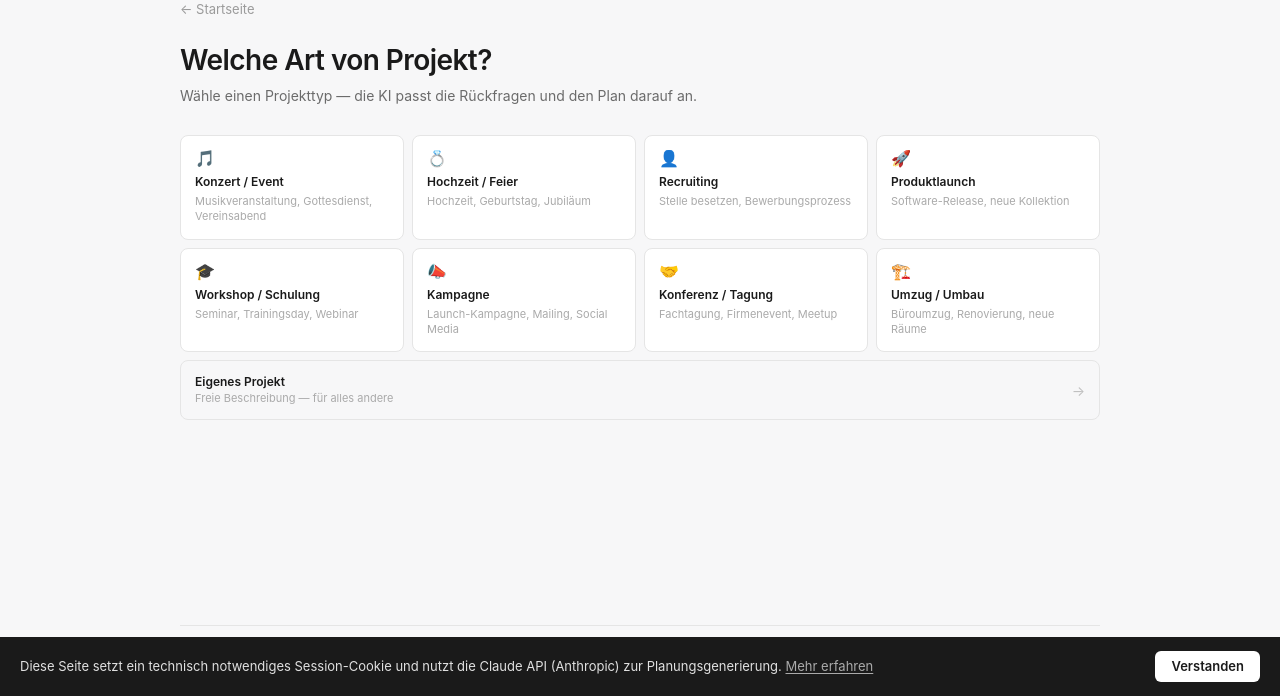
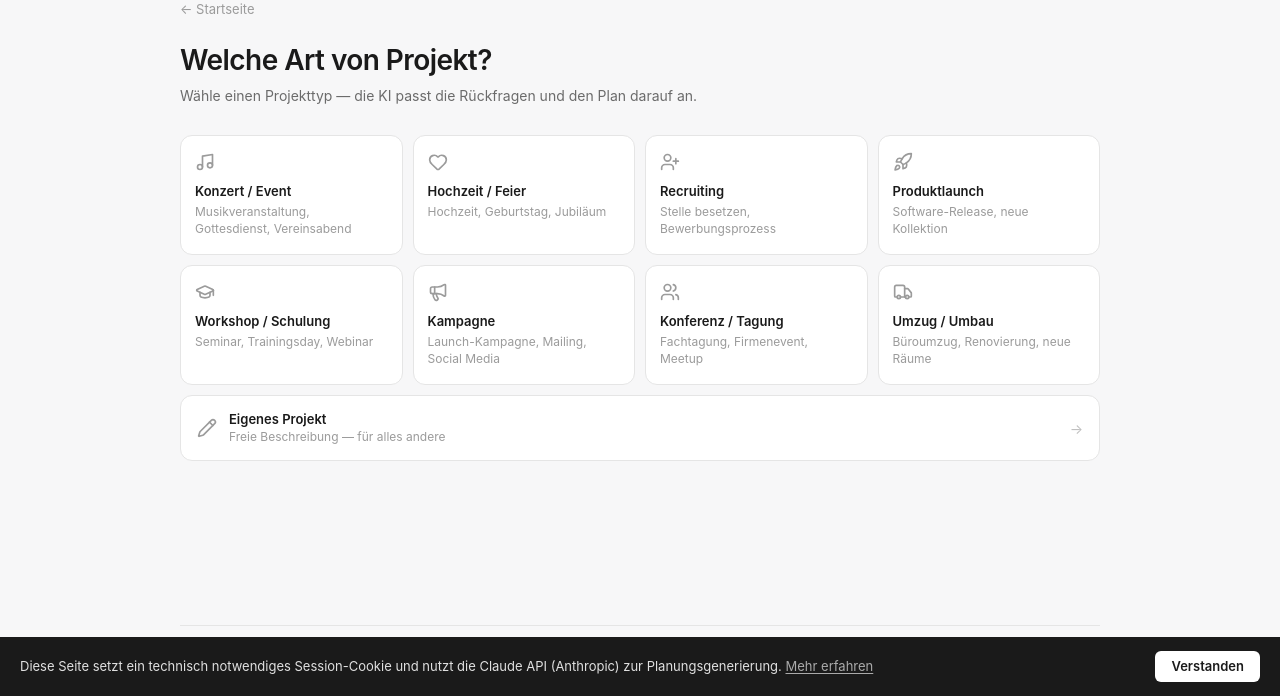
Before and after one commit to liga-auguste/planning-hub, a Django app: page /planner/ in a window 1280 px wide. Shown: the part 104-800 px from the top of the page. Run offline with Django 5.2, Linux system fonts and the light colour scheme; some libraries are stand-ins or nearby versions.

Commit message:
Rebuild the project-type grid around real icons
Nine Lucide line icons (ISC) replace the eight emoji — the ninth tile,
"Eigenes Projekt", had no icon at all and gets the pencil, since a
bare row in an iconed grid reads as a missing asset. Delivered as one
<symbol> sprite in the step-1 branch, referenced by <use>; presentation
attributes live on .tile-icon in CSS, where fill/stroke inherit into
the shadow tree and currentColor resolves against the tile's colour —
dark-mode-ready without #11/#12 having landed.

The grid itself joins the landing language: 12px radius, 16px padding,
the landing hover (#aaa border plus its shadow — the old #1a1a1a hover
read as "selected"), a 4/3/2 column ladder, and the custom tile turns
white like its neighbours with the landing's arrow nudge. The dead
inline 80px padding goes with it. Licence noted at the sprite and in
README.md.

Closes #44
Refs #72, #23

```diff
--- a/projects/planner_views.py
+++ b/projects/planner_views.py
@@ -55,69 +55,71 @@ DEFAULT_PLACEHOLDER = (
 )
 
 # One entry per tile on the planner's first step; planner_start builds each
-# href with urlencode() (#5). The placeholder is ghost text the empty describe
-# field shows once a type is chosen — the old prefill wrote "[Datum]"-style
+# href with urlencode() (#5), and the icon names a <symbol> in the Lucide
+# sprite planner_start.html defines (#44). The placeholder is ghost text the
+# empty describe field shows once a type is chosen — the old prefill wrote "[Datum]"-style
 # templates into the field itself, and deleting the square brackets was the
 # first thing every visitor had to do (#72).
 PLANNER_TILES = [
     {
         "type": "konzert",
-        "icon": "🎵",
+        "icon": "music",
         "label": "Konzert / Event",
         "example": "Musikveranstaltung, Gottesdienst, Vereinsabend",
         "placeholder": "z.B. Konzert am 15. September, Violine und Orgel, in der Stadtkirche",
     },
     {
         "type": "hochzeit",
-        "icon": "💍",
+        "icon": "heart",
         "label": "Hochzeit / Feier",
         "example": "Hochzeit, Geburtstag, Jubiläum",
         "placeholder": "z.B. Hochzeit am 20. Juni in Potsdam, ca. 80 Gäste",
     },
     {
         "type": "recruiting",
-        "icon": "👤",
+        "icon": "user-plus",
         "label": "Recruiting",
         "example": "Stelle besetzen, Bewerbungsprozess",
         "placeholder": "z.B. Kandidat einstellen bis 1. Oktober, Position: Frontend-Entwicklung",
     },
     {
         "type": "launch",
-        "icon": "🚀",
+        "icon": "rocket",
         "label": "Produktlaunch",
         "example": "Software-Release, neue Kollektion",
         "placeholder": "z.B. Produktlaunch am 3. November: neue Herbstkollektion",
     },
     {
         "type": "workshop",
-        "icon": "🎓",
+        "icon": "graduation-cap",
         "label": "Workshop / Schulung",
         "example": "Seminar, Trainingsday, Webinar",
         "placeholder": "z.B. Workshop am 10. Oktober, Thema: Zeitmanagement, ca. 15 Teilnehmer",
     },
     {
         "type": "kampagne",
-        "icon": "📣",
+        "icon": "megaphone",
         "label": "Kampagne",
         "example": "Launch-Kampagne, Mailing, Social Media",
         "placeholder": "z.B. Marketing-Kampagne für das Weihnachtsgeschäft, Start: 1. November",
     },
     {
         "type": "konferenz",
-        "icon": "🤝",
+        "icon": "users",
         "label": "Konferenz / Tagung",
         "example": "Fachtagung, Firmenevent, Meetup",
         "placeholder": "z.B. Fachtagung am 12. März in Leipzig, ca. 120 Teilnehmer",
     },
     {
         "type": "umzug",
-        "icon": "🏗️",
+        "icon": "truck",
         "label": "Umzug / Umbau",
         "example": "Büroumzug, Renovierung, neue Räume",
         "placeholder": "z.B. Büroumzug am 1. Dezember: neue Räume am Marktplatz",
     },
     {
         "type": "eigenes",
+        "icon": "pencil",
         "custom": True,
         "label": "Eigenes Projekt",
         "example": "Freie Beschreibung — für alles andere",
--- a/projects/templates/projects/planner_start.html
+++ b/projects/templates/projects/planner_start.html
@@ -13,15 +13,24 @@
 {% block extra_css %}
     {% include 'projects/_planner_css.html' %}
     /* Step 1: tile grid */
-    .tiles { display: grid; grid-template-columns: repeat(4, 1fr); gap: 8px; }
-    .tile { display: block; background: #fff; border: 1px solid #e5e5e5; border-radius: 8px; padding: 14px; text-decoration: none; color: #1a1a1a; transition: border-color 0.15s, box-shadow 0.15s; }
-    .tile:hover { border-color: #1a1a1a; box-shadow: 0 2px 8px rgba(0,0,0,0.06); color: #1a1a1a; }
-    .tile-icon { font-size: 16px; margin-bottom: 7px; line-height: 1; }
-    .tile-label { font-size: 12px; font-weight: 600; margin-bottom: 3px; }
-    .tile-example { font-size: 11px; color: #aaa; line-height: 1.4; }
-    .tile-custom { grid-column: 1 / -1; display: flex; align-items: center; gap: 10px; padding: 12px 14px; background: #f7f7f8; }
+    .tiles { display: grid; grid-template-columns: repeat(4, 1fr); gap: 10px; }
+    .tile { display: block; background: #fff; border: 1px solid #e5e5e5; border-radius: 12px; padding: 16px 14px; text-decoration: none; color: #1a1a1a; transition: border-color 0.15s, box-shadow 0.15s; }
+    /* The landing page's hover — #1a1a1a on a resting border reads as
+       "selected", not as "hoverable". */
+    .tile:hover { border-color: #aaa; box-shadow: 0 2px 10px rgba(0,0,0,0.07); color: #1a1a1a; }
+    /* Presentation lives here, not on the <symbol>: fill/stroke inherit into
+       the <use> shadow tree, so currentColor resolves against the tile's
+       colour and the icons follow a later token or dark pass for free. */
+    .tile-icon { display: block; width: 20px; height: 20px; margin-bottom: 10px; color: #9b9b9b; transition: color 0.15s; fill: none; stroke: currentColor; stroke-width: 2; stroke-linecap: round; stroke-linejoin: round; }
+    .tile:hover .tile-icon { color: #1a1a1a; }
+    .tile-label { font-size: 13px; font-weight: 600; margin-bottom: 3px; }
+    .tile-example { font-size: 12px; color: #9b9b9b; line-height: 1.4; }
+    .tile-custom { grid-column: 1 / -1; display: flex; align-items: center; gap: 12px; padding: 14px 16px; }
+    .tile-custom .tile-icon { margin-bottom: 0; }
     .tile-custom .tile-label { margin-bottom: 0; }
-    .tile-custom .arrow { margin-left: auto; color: #c0c0c0; font-size: 14px; }
+    .tile-custom .arrow { margin-left: auto; color: #c0c0c0; font-size: 14px; transition: transform 0.15s, color 0.15s; }
+    .tile-custom:hover .arrow { transform: translateX(3px); color: #1a1a1a; }
+    @media (max-width: 768px) { .tiles { grid-template-columns: repeat(3, 1fr); } }
     /* Step 2: describe form */
     textarea { width: 100%; border: 1px solid #e5e5e5; border-radius: 6px; padding: 12px; font-size: 14px; resize: vertical; }
     textarea:focus { outline: none; border-color: #1a1a1a; }
@@ -34,7 +43,19 @@
 
 {% block content %}
 {% if show_tiles %}
-    <div class="tile-page" style="padding: 0 0 80px;">
+    <div class="tile-page">
+        {# Lucide icons (https://lucide.dev) — ISC License, Copyright (c) Lucide Contributors. #}
+        <svg width="0" height="0" style="position:absolute" aria-hidden="true">
+            <symbol id="icon-music" viewBox="0 0 24 24"><path d="M9 18V5l12-2v13"/><circle cx="6" cy="18" r="3"/><circle cx="18" cy="16" r="3"/></symbol>
+            <symbol id="icon-heart" viewBox="0 0 24 24"><path d="M2 9.5a5.5 5.5 0 0 1 9.591-3.676.56.56 0 0 0 .818 0A5.49 5.49 0 0 1 22 9.5c0 2.29-1.5 4-3 5.5l-5.492 5.313a2 2 0 0 1-3 .019L5 15c-1.5-1.5-3-3.2-3-5.5"/></symbol>
+            <symbol id="icon-user-plus" viewBox="0 0 24 24"><path d="M16 21v-2a4 4 0 0 0-4-4H6a4 4 0 0 0-4 4v2"/><circle cx="9" cy="7" r="4"/><line x1="19" x2="19" y1="8" y2="14"/><line x1="22" x2="16" y1="11" y2="11"/></symbol>
+            <symbol id="icon-rocket" viewBox="0 0 24 24"><path d="M12 15v5s3.03-.55 4-2c1.08-1.62 0-5 0-5"/><path d="M4.5 16.5c-1.5 1.26-2 5-2 5s3.74-.5 5-2c.71-.84.7-2.13-.09-2.91a2.18 2.18 0 0 0-2.91-.09"/><path d="M9 12a22 22 0 0 1 2-3.95A12.88 12.88 0 0 1 22 2c0 2.72-.78 7.5-6 11a22.4 22.4 0 0 1-4 2z"/><path d="M9 12H4s.55-3.03 2-4c1.62-1.08 5 .05 5 .05"/></symbol>
+            <symbol id="icon-graduation-cap" viewBox="0 0 24 24"><path d="M21.42 10.922a1 1 0 0 0-.019-1.838L12.83 5.18a2 2 0 0 0-1.66 0L2.6 9.08a1 1 0 0 0 0 1.832l8.57 3.908a2 2 0 0 0 1.66 0z"/><path d="M22 10v6"/><path d="M6 12.5V16a6 3 0 0 0 12 0v-3.5"/></symbol>
+            <symbol id="icon-megaphone" viewBox="0 0 24 24"><path d="M11 6a13 13 0 0 0 8.4-2.8A1 1 0 0 1 21 4v12a1 1 0 0 1-1.6.8A13 13 0 0 0 11 14H5a2 2 0 0 1-2-2V8a2 2 0 0 1 2-2z"/><path d="M6 14a12 12 0 0 0 2.4 7.2 2 2 0 0 0 3.2-2.4A8 8 0 0 1 10 14"/><path d="M8 6v8"/></symbol>
+            <symbol id="icon-users" viewBox="0 0 24 24"><path d="M16 21v-2a4 4 0 0 0-4-4H6a4 4 0 0 0-4 4v2"/><path d="M16 3.128a4 4 0 0 1 0 7.744"/><path d="M22 21v-2a4 4 0 0 0-3-3.87"/><circle cx="9" cy="7" r="4"/></symbol>
+            <symbol id="icon-truck" viewBox="0 0 24 24"><path d="M14 18V6a2 2 0 0 0-2-2H4a2 2 0 0 0-2 2v11a1 1 0 0 0 1 1h2"/><path d="M15 18H9"/><path d="M19 18h2a1 1 0 0 0 1-1v-3.65a1 1 0 0 0-.22-.624l-3.48-4.35A1 1 0 0 0 17.52 8H14"/><circle cx="17" cy="18" r="2"/><circle cx="7" cy="18" r="2"/></symbol>
+            <symbol id="icon-pencil" viewBox="0 0 24 24"><path d="M21.174 6.812a1 1 0 0 0-3.986-3.987L3.842 16.174a2 2 0 0 0-.5.83l-1.321 4.352a.5.5 0 0 0 .623.622l4.353-1.32a2 2 0 0 0 .83-.497z"/><path d="m15 5 4 4"/></symbol>
+        </svg>
         <a href="{% url 'index' %}" class="back">← Startseite</a>
         <h1>Welche Art von Projekt?</h1>
         <p class="subtitle">Wähle einen Projekttyp — die KI passt die Rückfragen und den Plan darauf an.</p>
@@ -42,6 +63,7 @@
             {% for tile in tiles %}
             {% if tile.custom %}
             <a class="tile tile-custom" href="{{ tile.href }}">
+                <svg class="tile-icon" aria-hidden="true"><use href="#icon-{{ tile.icon }}"/></svg>
                 <div>
                     <div class="tile-label">{{ tile.label }}</div>
                     <div class="tile-example">{{ tile.example }}</div>
@@ -50,7 +72,7 @@
             </a>
             {% else %}
             <a class="tile" href="{{ tile.href }}">
-                <div class="tile-icon">{{ tile.icon }}</div>
+                <svg class="tile-icon" aria-hidden="true"><use href="#icon-{{ tile.icon }}"/></svg>
                 <div class="tile-label">{{ tile.label }}</div>
                 <div class="tile-example">{{ tile.example }}</div>
             </a>
```
Also changed, not shown: projects/tests.py (+37 -0 lines), README.md.
